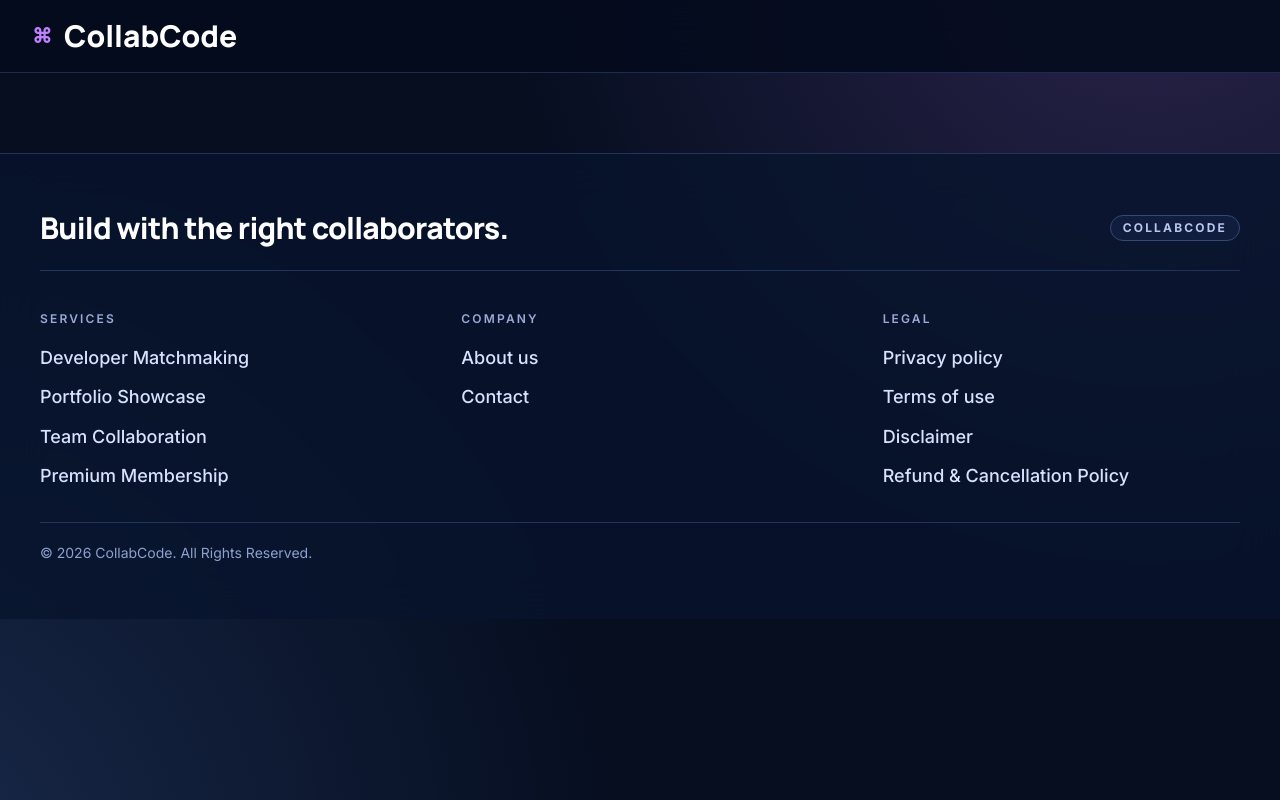
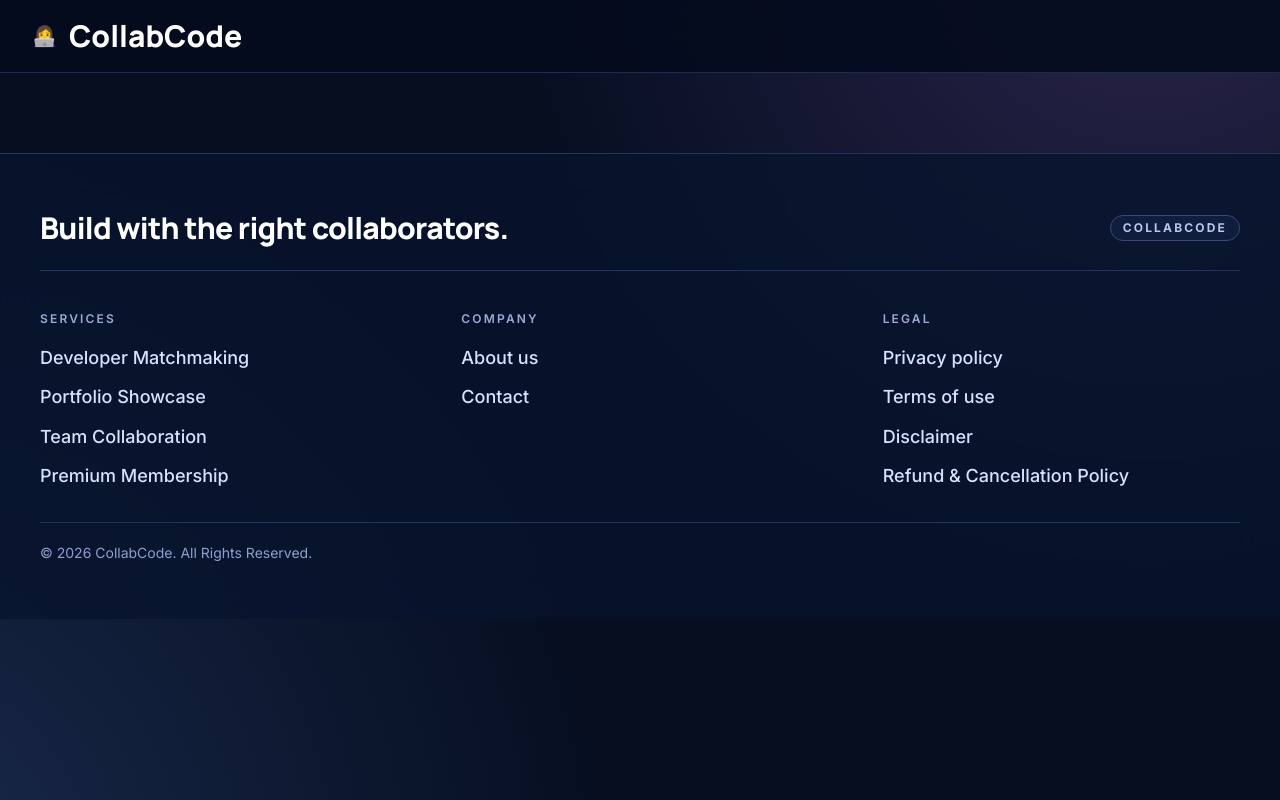
Before and after one commit to aarushi42/CollabCode-Frontend, a React (Vite) app: page / in a window 1280 px wide. Built offline with nearby package versions, Linux system fonts and the light colour scheme; no server answers.

Commit message:
small fix

```diff
--- a/src/components/Navbar.jsx
+++ b/src/components/Navbar.jsx
@@ -27,7 +27,7 @@ const Navbar = () => {
           to="/"
           className="cc-title flex items-center gap-3 text-3xl font-extrabold text-white"
         >
-          <span className="text-xl text-[#c180ff]">⌘</span>
+          <span className="text-xl text-[#c180ff]">👩‍💻</span>
           <span>CollabCode</span>
         </Link>
 
```
